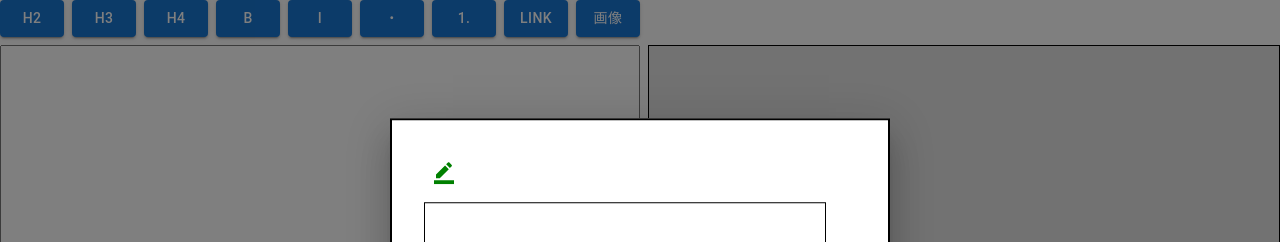
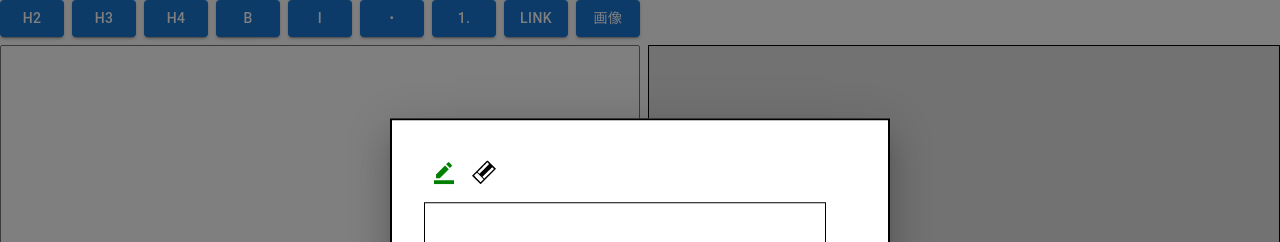
Before and after one commit to MogamiTsuchikawa/markz, a Next.js app: page /edit in a window 1280 px wide. Both pictures are taken after a click on the button "画像". Shown: the top 242 px of the page. Built offline with nearby package versions, Linux system fonts and the light colour scheme.

Commit message:
eraserボタンを導入

```diff
--- a/components/img/ImageDrawer.tsx
+++ b/components/img/ImageDrawer.tsx
@@ -1,4 +1,12 @@
-import { Box, Button, IconButton, Modal, Typography } from "@mui/material";
+import {
+  Box,
+  Button,
+  IconButton,
+  Modal,
+  SvgIcon,
+  Icon,
+  Typography,
+} from "@mui/material";
 import { useRef, useEffect, MouseEventHandler, useState } from "react";
 import { DrawImage } from "../../interface/draw";
 import UUID from "uuidjs";
@@ -119,6 +127,11 @@ const ImageDrawer = ({
                 setOpenColorSelector(false);
               }}
             />
+            <IconButton>
+              <Icon>
+                <img src="image/icon/eraser.svg" style={{ maxWidth: "100%" }} />
+              </Icon>
+            </IconButton>
           </div>
           <canvas
             style={{ border: "solid black 1px", cursor: "crosshair" }}
```
Also changed, not shown: public/image/icon/eraser.svg (added).
